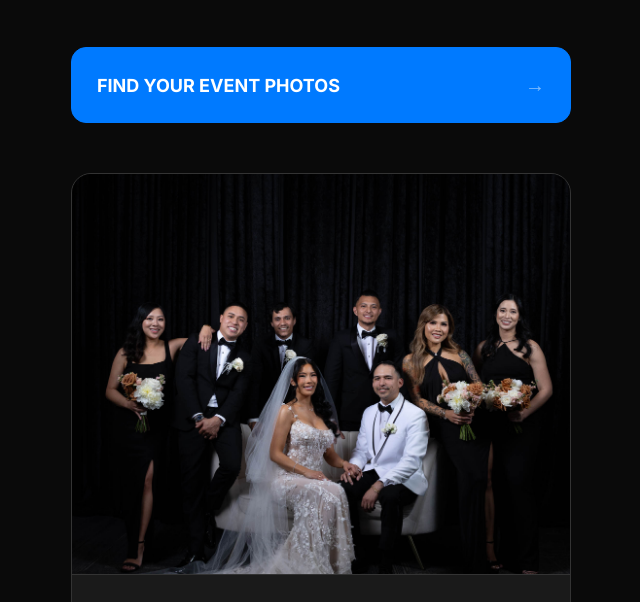
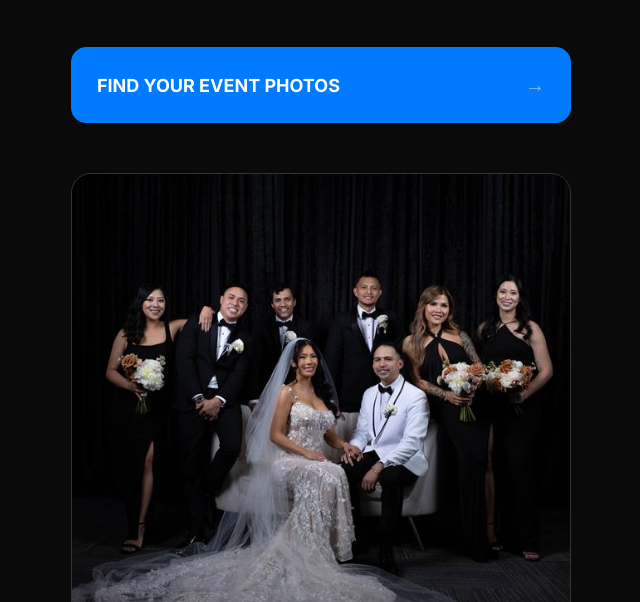
Before and after one commit to le-pham/levyphotos_website, a plain HTML site: page index.html in a window 1280 px wide. Shown: the part 198-800 px from the top of the page, without its empty margins (319-959 px from the left). Drawn offline with Linux system fonts and the light colour scheme.

Commit message:
Up on desktop

```diff
--- a/index.html
+++ b/index.html
@@ -114,9 +114,9 @@
         .portfolio-cover {
             width: 100%;
             height: 400px;
-            background: url('/images/instant/instant-01.jpg');
+            background: url('/images/thumbnails/instant/instant-01.jpg');
             background-size: cover;
-            background-position: center 55%;
+            background-position: center 70%;
             border-bottom: 1px solid #333;
         }
 
@@ -233,6 +233,13 @@
         .contact-details a:hover {
             color: var(--accent);
         }
+
+        @media (min-width: 768px) {
+            .portfolio-cover {
+                background-position: center 85%;
+                height: 500px;
+            }
+        }
     </style>
 </head>
 <body>
```
